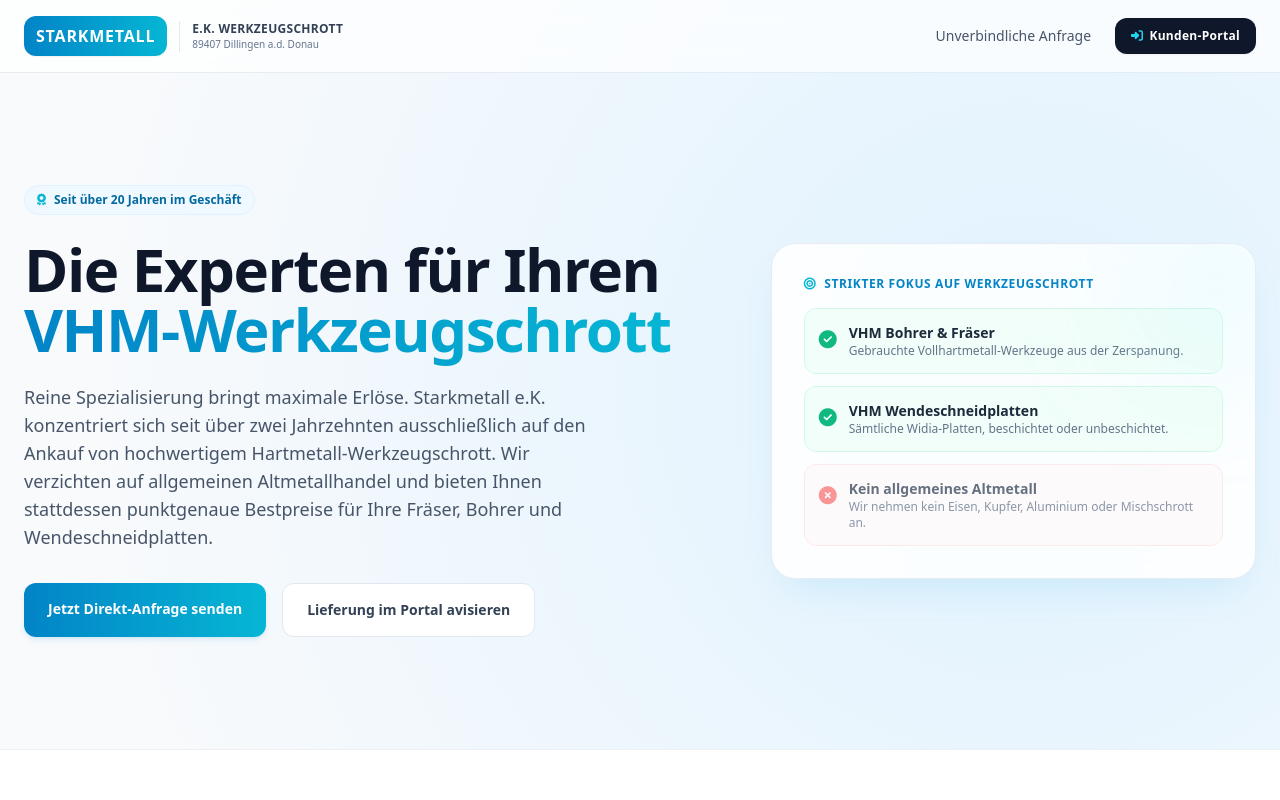
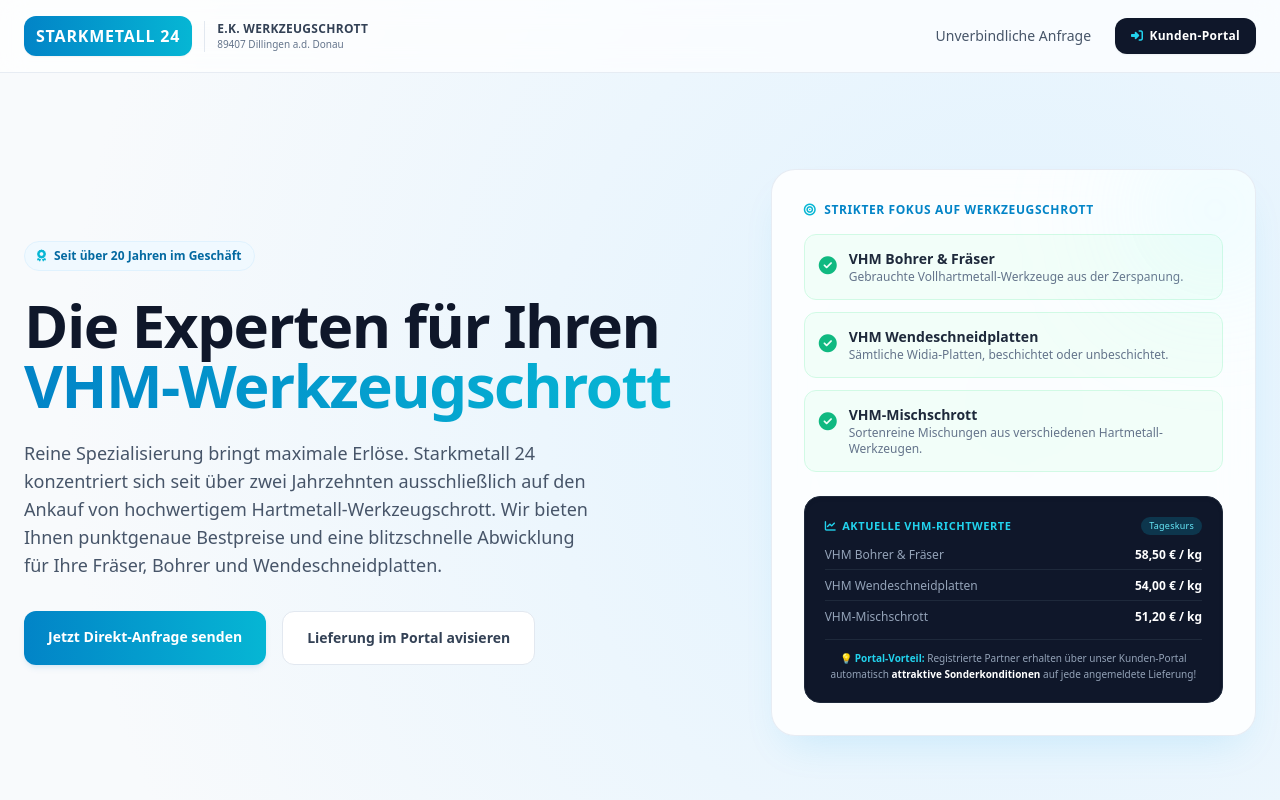
Before and after one commit to bensen123/Starkmetall-demo, a plain HTML site: page index.html in a window 1280 px wide. Shown: the top 800 px of the page. Drawn offline with nearby package versions, Linux system fonts and the light colour scheme.

Commit message:
index.html

```diff
--- a/index.html
+++ b/index.html
@@ -3,7 +3,8 @@
 <head>
     <meta charset="UTF-8">
     <meta name="viewport" content="width=device-width, initial-scale=1.0">
-    <title>Starkmetall | Spezialisierter Ankauf von VHM-Werkzeugschrott</title>
+    <title>Starkmetall 24 | Spezialisierter Ankauf von VHM-Werkzeugschrott</title>
+    <!-- Tailwind CSS & FontAwesome Icons -->
     <script src="https://cdn.tailwindcss.com"></script>
     <link rel="stylesheet" href="https://cdnjs.cloudflare.com/ajax/libs/font-awesome/6.4.0/css/all.min.css">
     <style>
@@ -15,11 +16,13 @@
 </head>
 <body class="font-sans antialiased min-h-screen hero-gradient">
 
+    <!-- Navigation / Header -->
     <header class="border-b border-slate-200/80 bg-white/70 sticky top-0 z-50 backdrop-blur-md px-6 py-4">
         <div class="max-w-7xl mx-auto flex justify-between items-center">
+            <!-- Logo / Name -->
             <div class="flex items-center space-x-3">
                 <div class="bg-gradient-to-r from-sky-600 to-cyan-500 text-white px-3 py-2 rounded-xl font-black tracking-wider text-base shadow-sm">
-                    STARKMETALL
+                    STARKMETALL 24
                 </div>
                 <div class="hidden md:block text-left border-l border-slate-200 pl-3">
                     <p class="text-xs font-bold text-slate-700 tracking-wide uppercase">e.K. Werkzeugschrott</p>
@@ -27,6 +30,7 @@
                 </div>
             </div>
 
+            <!-- CTA Button zum Kundenportal -->
             <nav class="flex items-center space-x-6">
                 <a href="#anfrage" class="text-sm font-medium text-slate-600 hover:text-sky-600 transition hidden sm:inline">Unverbindliche Anfrage</a>
                 <a href="portal.html" class="bg-slate-900 hover:bg-slate-800 text-white font-bold px-4 py-2.5 rounded-xl text-xs tracking-wide transition shadow-sm flex items-center space-x-1.5">
@@ -37,7 +41,9 @@
         </div>
     </header>
 
-    <section class="relative py-20 lg:py-28 px-6 max-w-7xl mx-auto grid grid-cols-1 lg:grid-cols-12 gap-12 items-center">
+    <!-- Hero Section -->
+    <section class="relative py-16 lg:py-24 px-6 max-w-7xl mx-auto grid grid-cols-1 lg:grid-cols-12 gap-12 items-center">
+        <!-- Linker Textbereich -->
         <div class="space-y-6 lg:col-span-7">
             <div class="inline-flex items-center space-x-2 bg-sky-50 border border-sky-100 px-3 py-1.5 rounded-full text-xs text-sky-700 font-bold">
                 <i class="fa-solid fa-award text-cyan-500"></i>
@@ -48,7 +54,7 @@
                 <span class="text-transparent bg-clip-text bg-gradient-to-r from-sky-600 to-cyan-500">VHM-Werkzeugschrott</span>
             </h1>
             <p class="text-slate-600 text-base sm:text-lg max-w-xl leading-relaxed">
-                Reine Spezialisierung bringt maximale Erlöse. Starkmetall e.K. konzentriert sich seit über zwei Jahrzehnten ausschließlich auf den Ankauf von hochwertigem Hartmetall-Werkzeugschrott. Wir verzichten auf allgemeinen Altmetallhandel und bieten Ihnen stattdessen punktgenaue Bestpreise für Ihre Fräser, Bohrer und Wendeschneidplatten.
+                Reine Spezialisierung bringt maximale Erlöse. Starkmetall 24 konzentriert sich seit über zwei Jahrzehnten ausschließlich auf den Ankauf von hochwertigem Hartmetall-Werkzeugschrott. Wir bieten Ihnen punktgenaue Bestpreise und eine blitzschnelle Abwicklung für Ihre Fräser, Bohrer und Wendeschneidplatten.
             </p>
             <div class="flex flex-col sm:flex-row gap-4 pt-2">
                 <a href="#anfrage" class="bg-gradient-to-r from-sky-600 to-cyan-500 hover:from-sky-500 hover:to-cyan-400 text-white font-bold py-4 px-6 rounded-xl text-sm text-center transition shadow-md shadow-sky-600/10">
@@ -60,7 +66,8 @@
             </div>
         </div>
 
-        <div class="lg:col-span-5">
+        <!-- Rechter Fokus-Kasten (Unsere Fokussierung + Live-Preise) -->
+        <div class="lg:col-span-5 space-y-6">
             <div class="glass-card p-8 rounded-3xl brand-shadow relative overflow-hidden">
                 <div class="absolute -top-10 -right-10 w-40 h-40 bg-cyan-200/20 rounded-full blur-3xl"></div>
                 <h3 class="text-xs font-bold uppercase tracking-wider text-sky-600 mb-4 flex items-center space-x-2">
@@ -69,6 +76,7 @@
                 </h3>
 
                 <div class="space-y-3">
+                    <!-- Akzeptiert 1 -->
                     <div class="p-3.5 bg-emerald-50/60 rounded-xl border border-emerald-100 flex items-start space-x-3">
                         <i class="fa-solid fa-circle-check text-emerald-500 text-lg mt-0.5"></i>
                         <div>
@@ -76,6 +84,7 @@
                             <p class="text-xs text-slate-500">Gebrauchte Vollhartmetall-Werkzeuge aus der Zerspanung.</p>
                         </div>
                     </div>
+                    <!-- Akzeptiert 2 -->
                     <div class="p-3.5 bg-emerald-50/60 rounded-xl border border-emerald-100 flex items-start space-x-3">
                         <i class="fa-solid fa-circle-check text-emerald-500 text-lg mt-0.5"></i>
                         <div>
@@ -83,19 +92,54 @@
                             <p class="text-xs text-slate-500">Sämtliche Widia-Platten, beschichtet oder unbeschichtet.</p>
                         </div>
                     </div>
-
-                    <div class="p-3.5 bg-red-50/40 rounded-xl border border-red-100 flex items-start space-x-3 opacity-75">
-                        <i class="fa-solid fa-circle-xmark text-red-400 text-lg mt-0.5"></i>
+                    <!-- Akzeptiert 3 -->
+                    <div class="p-3.5 bg-emerald-50/60 rounded-xl border border-emerald-100 flex items-start space-x-3">
+                        <i class="fa-solid fa-circle-check text-emerald-500 text-lg mt-0.5"></i>
                         <div>
-                            <h4 class="font-bold text-slate-700 text-sm">Kein allgemeines Altmetall</h4>
-                            <p class="text-xs text-slate-500">Wir nehmen kein Eisen, Kupfer, Aluminium oder Mischschrott an.</p>
+                            <h4 class="font-bold text-slate-800 text-sm">VHM-Mischschrott</h4>
+                            <p class="text-xs text-slate-500">Sortenreine Mischungen aus verschiedenen Hartmetall-Werkzeugen.</p>
                         </div>
                     </div>
                 </div>
+
+                <!-- Live-Preise Box (Direkt im Kasten integriert für maximale Wirkung) -->
+                <div class="mt-6 p-5 bg-slate-900 text-white rounded-2xl border border-slate-800 shadow-inner">
+                    <div class="flex items-center justify-between mb-3">
+                        <h4 class="text-[11px] font-bold uppercase tracking-wider text-cyan-400 flex items-center space-x-1.5">
+                            <i class="fa-solid fa-chart-line"></i>
+                            <span>Aktuelle VHM-Richtwerte</span>
+                        </h4>
+                        <span class="text-[9px] bg-cyan-500/20 text-cyan-300 px-2 py-0.5 rounded-full font-medium tracking-wide">Tageskurs</span>
+                    </div>
+
+                    <!-- Hier kannst du die Preise später einfach im GitHub-Editor überschreiben -->
+                    <div class="space-y-2">
+                        <div class="flex justify-between items-center border-b border-slate-800 pb-1.5">
+                            <span class="text-xs text-slate-400">VHM Bohrer & Fräser</span>
+                            <span class="text-xs font-bold text-white">58,50 € / kg</span>
+                        </div>
+                        <div class="flex justify-between items-center border-b border-slate-800 pb-1.5">
+                            <span class="text-xs text-slate-400">VHM Wendeschneidplatten</span>
+                            <span class="text-xs font-bold text-white">54,00 € / kg</span>
+                        </div>
+                        <div class="flex justify-between items-center pb-0.5">
+                            <span class="text-xs text-slate-400">VHM-Mischschrott</span>
+                            <span class="text-xs font-bold text-white">51,20 € / kg</span>
+                        </div>
+                    </div>
+
+                    <div class="mt-3 pt-2.5 border-t border-slate-800 text-center">
+                        <p class="text-[10px] text-slate-400 leading-relaxed">
+                            💡 <strong class="text-cyan-400">Portal-Vorteil:</strong> Registrierte Partner erhalten über unser Kunden-Portal automatisch <strong class="text-white">attraktive Sonderkonditionen</strong> auf jede angemeldete Lieferung!
+                        </p>
+                    </div>
+                </div>
+
             </div>
         </div>
     </section>
 
+    <!-- Transparenz & Ablauf Section -->
     <section class="bg-white border-y border-slate-200/60 py-16 px-6">
         <div class="max-w-7xl mx-auto grid grid-cols-1 md:grid-cols-3 gap-8">
             <div class="space-y-2">
@@ -116,6 +160,7 @@
         </div>
     </section>
 
+    <!-- Anfrage-Formular Section -->
     <section id="anfrage" class="py-20 px-6 max-w-3xl mx-auto">
         <div class="bg-white border border-slate-200 p-8 sm:p-10 rounded-3xl brand-shadow space-y-6">
             <div class="text-center space-y-2">
@@ -123,8 +168,10 @@
                 <p class="text-sm text-slate-500 max-w-md mx-auto">Tragen Sie hier Ihre ungefähren Mengen ein. Unsere Experten bewerten Ihre Ware umgehend und senden Ihnen ein exklusives Angebot.</p>
             </div>
 
+            <!-- FORMULAR: Sendet direkt an deine E-Mail-Adresse via FormSubmit -->
             <form action="https://formsubmit.co/DEINE_EMAIL@WUNSCHADRESSE.de" method="POST" class="space-y-4 pt-2">
 
+                <!-- Versteckte Steuerungsfelder -->
                 <input type="hidden" name="_subject" value="Neue VHM-Anfrage über Starkmetall24.de">
                 <input type="hidden" name="_next" value="https://bensen123.github.io/Starkmetall-demo/">
 
@@ -165,9 +212,10 @@
         </div>
     </section>
 
+    <!-- Footer -->
     <footer class="border-t border-slate-200 bg-white py-10 px-6 text-center text-xs text-slate-500 space-y-3">
-        <p class="font-semibold text-slate-700">Starkmetall e.K. &bull; Am Oberfeld 1 &bull; 89407 Dillingen a.d. Donau</p>
-        <p>&copy; 2026 Starkmetall. Alle Rechte vorbehalten. Spezialisierter Fachbetrieb für Zerspanungswerkzeug-Recycling.</p>
+        <p class="font-semibold text-slate-700">Starkmetall 24 &bull; Am Oberfeld 1 &bull; 89407 Dillingen a.d. Donau</p>
+        <p>&copy; 2026 Starkmetall 24. Alle Rechte vorbehalten. Spezialisierter Fachbetrieb für Zerspanungswerkzeug-Recycling.</p>
         <div class="space-x-4 pt-1">
             <a href="#" class="hover:text-sky-600 transition underline">Impressum</a>
             <a href="#" class="hover:text-sky-600 transition underline">Datenschutz</a>
```
